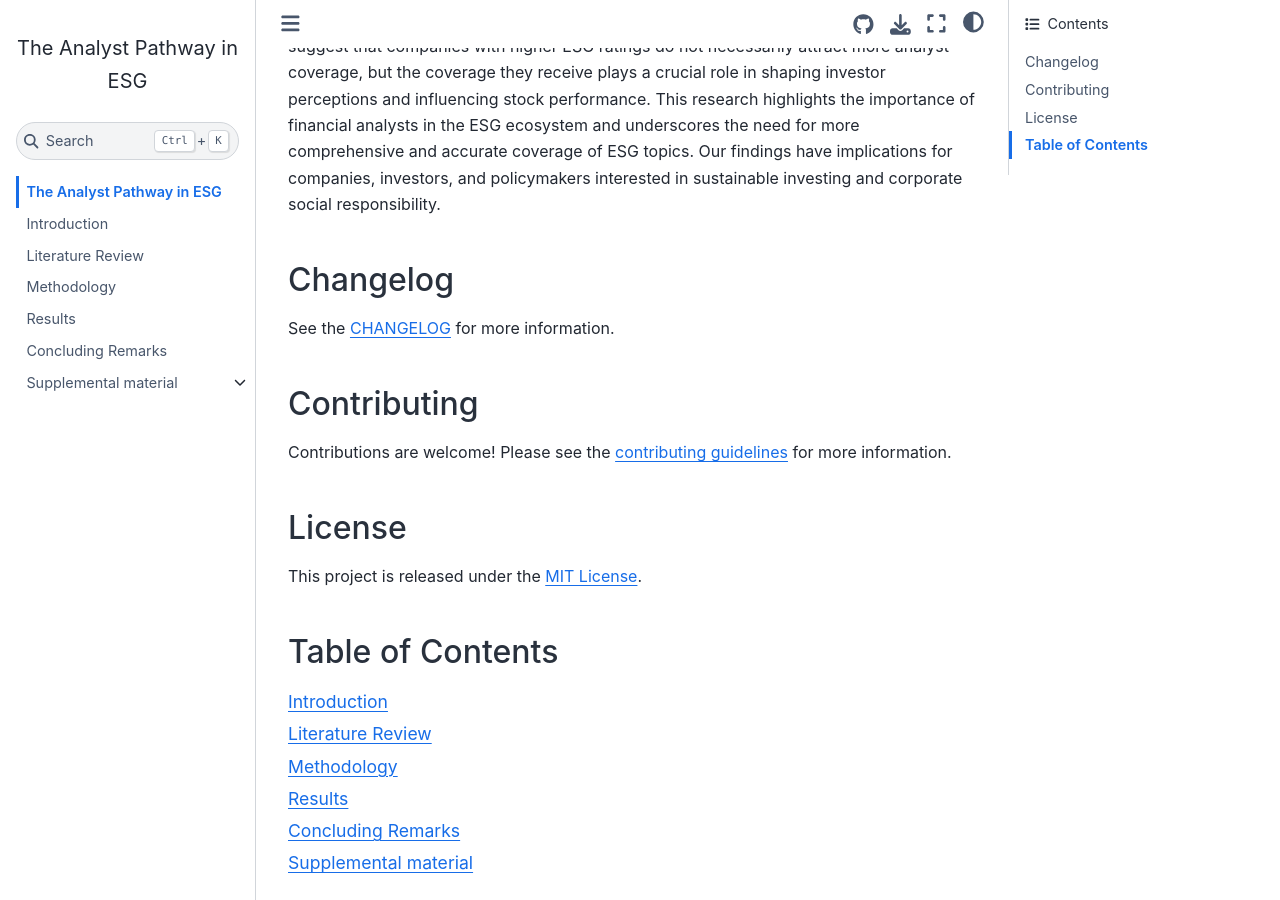
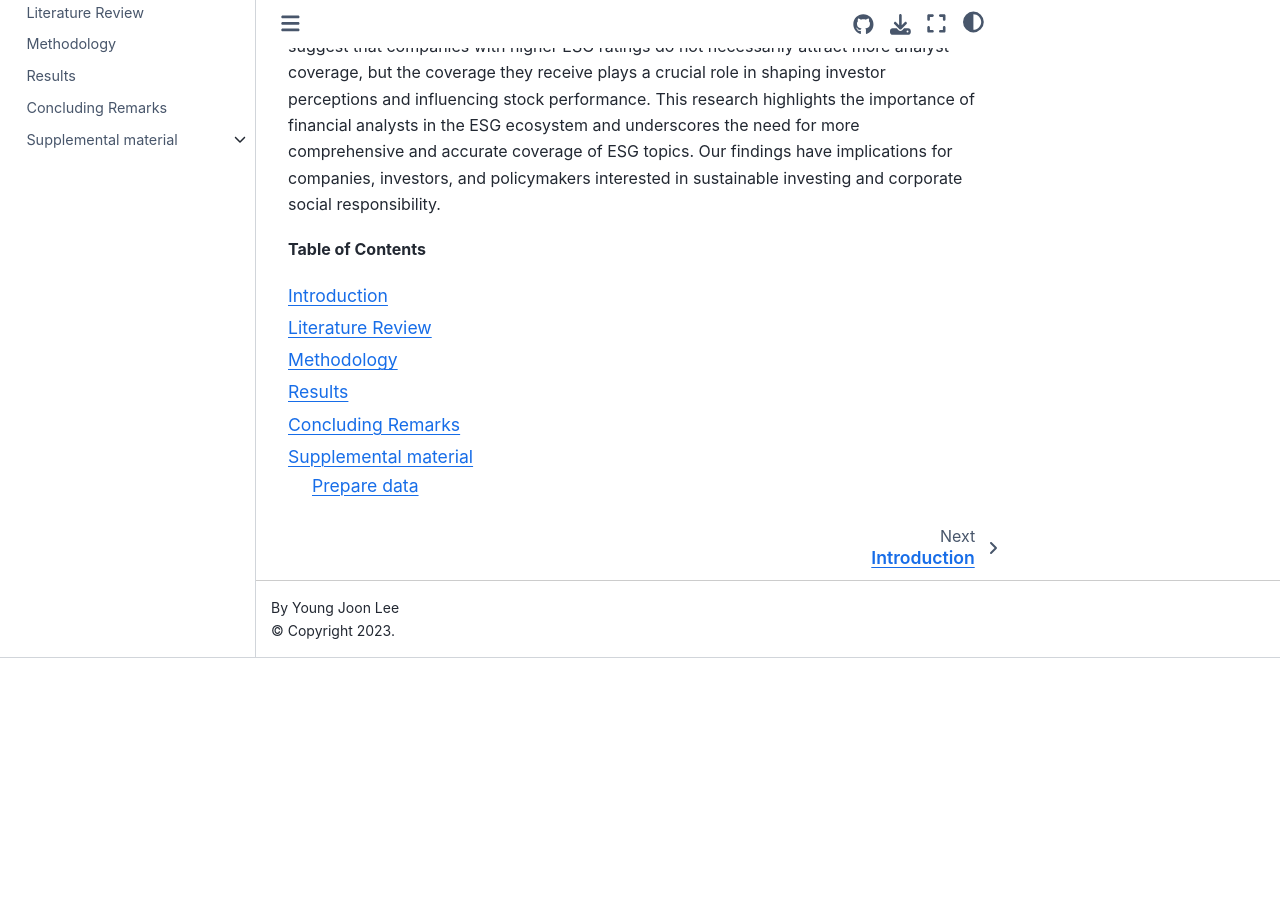
Before and after one commit to entelecheia/esg-coverage, a Jupyter Book: the page built from book/index.md, in a window 1280 px wide and 900 px high, scrolled down 453 px. Built offline with Jupyter Book 1.0.4 settings and Sphinx 7.4.7 and the Sphinx Book theme 1.1.4, drawn with Linux system fonts in a browser that asks for light colours; after the commit the page ends 1111 px from its top, so only the background shows below that.

Commit message:
chore(book): update table of contents and remove unnecessary links in supplementary section

````diff
--- a/book/index.md
+++ b/book/index.md
@@ -8,8 +8,8 @@
 [![codecov][codecov-image]][codecov-url]
 
 <!-- Links: -->
+
 [hyperfast python template]: https://github.com/entelecheia/hyperfast-python-template
-
 [codecov-image]: https://codecov.io/gh/entelecheia/esg-coverage/branch/main/graph/badge.svg?token=FL2N6C7KFP
 [codecov-url]: https://codecov.io/gh/entelecheia/esg-coverage
 [pypi-image]: https://img.shields.io/pypi/v/esg-coverage
@@ -19,12 +19,12 @@
 [release-date-image]: https://img.shields.io/github/release-date/entelecheia/esg-coverage
 [release-url]: https://github.com/entelecheia/esg-coverage/releases
 [jupyter-book-image]: https://jupyterbook.org/en/stable/_images/badge.svg
-
 [repo-url]: https://github.com/entelecheia/esg-coverage
 [pypi-url]: https://pypi.org/project/esg-coverage
 [docs-url]: https://esg-coverage.entelecheia.ai
 [changelog]: https://github.com/entelecheia/esg-coverage/blob/main/CHANGELOG.md
 [contributing guidelines]: https://github.com/entelecheia/esg-coverage/blob/main/CONTRIBUTING.md
+
 <!-- Links: -->
 
 The Role of Analyst Coverage in Translating ESG Ratings into Stock Performance
@@ -35,19 +35,8 @@
 
 This study investigates the role of financial analysts in disseminating Environmental, Social, and Governance (ESG) information to the market and its subsequent impact on stock performance. While the direct causal relationship between ESG ratings and analyst coverage remains unclear, we propose that analysts serve as an informational pathway, translating ESG ratings into stock performance. Using panel data analysis, we examine the relationship between ESG ratings, analyst coverage, and stock performance. Our findings suggest that companies with higher ESG ratings do not necessarily attract more analyst coverage, but the coverage they receive plays a crucial role in shaping investor perceptions and influencing stock performance. This research highlights the importance of financial analysts in the ESG ecosystem and underscores the need for more comprehensive and accurate coverage of ESG topics. Our findings have implications for companies, investors, and policymakers interested in sustainable investing and corporate social responsibility.
 
-## Changelog
-
-See the [CHANGELOG] for more information.
-
-## Contributing
-
-Contributions are welcome! Please see the [contributing guidelines] for more information.
-
-## License
-
-This project is released under the [MIT License][license-url].
-
-## Table of Contents
+**Table of Contents**
 
 ```{tableofcontents}
+
 ```
````
Also changed, not shown: book/supplementary/index.md (+4 -0 lines).
